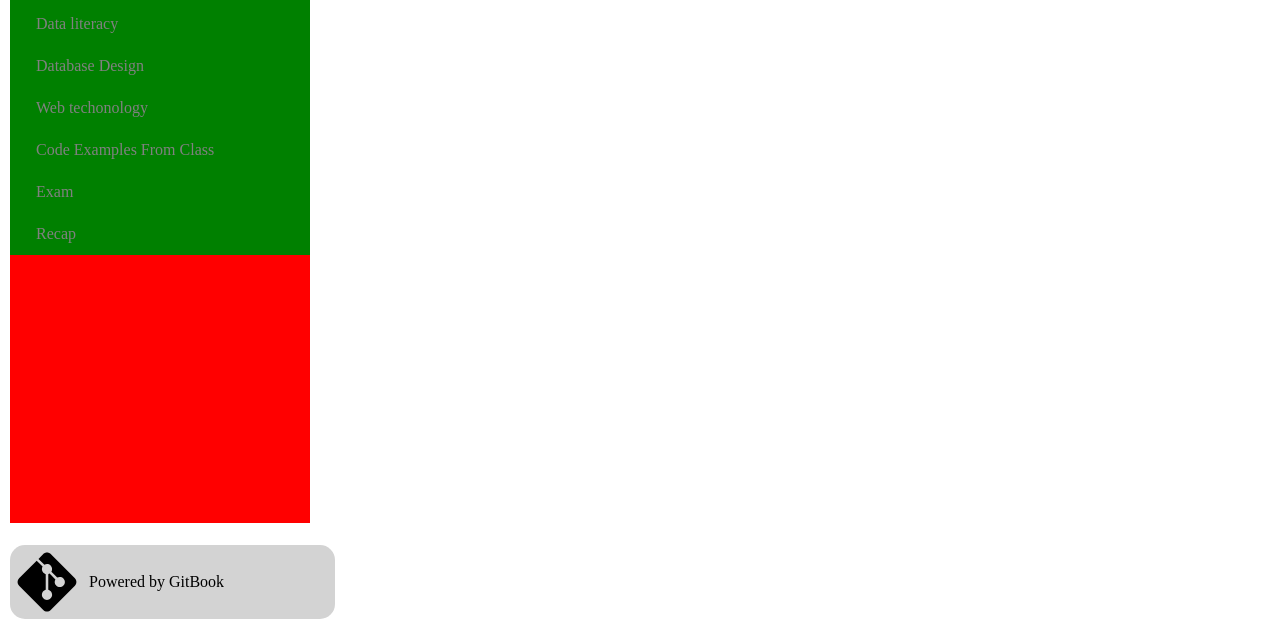
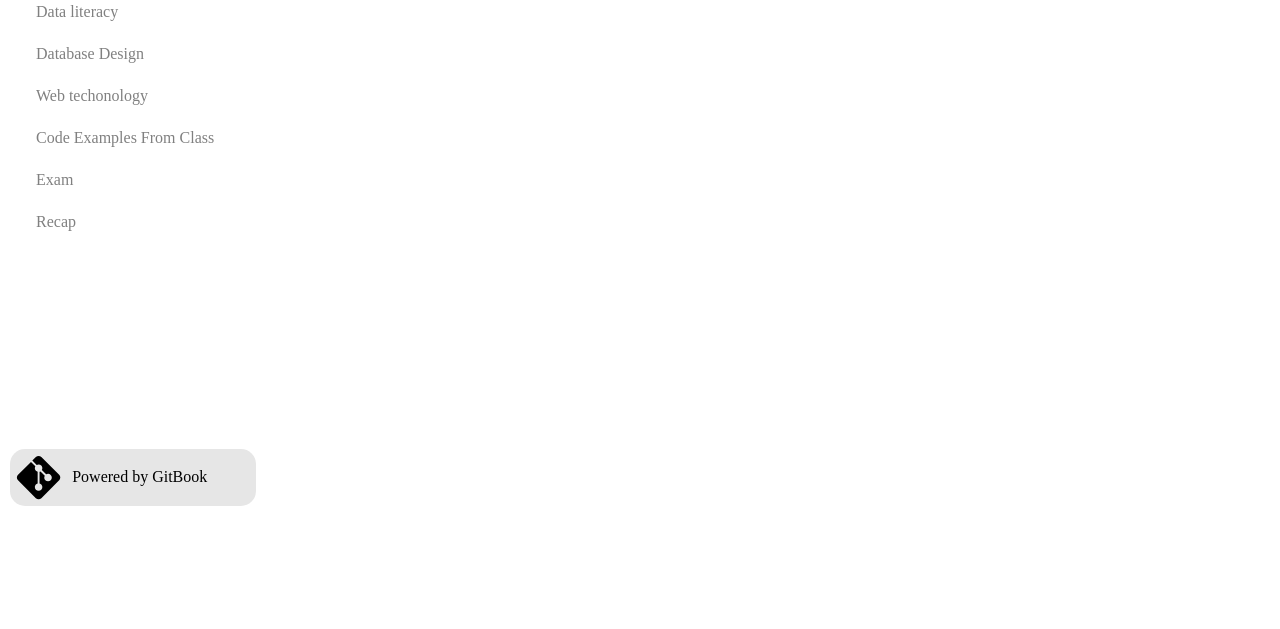
Before and after one commit to Junkersje/Portefolio_2, a website: page index.html in a window 1280 px wide. Shown: the part 171-800 px from the top of the page. Drawn offline with Linux system fonts and the light colour scheme.

Commit message:
adjustments made to site replica

```diff
--- a/index.html
+++ b/index.html
@@ -2,7 +2,7 @@
 <html lang="en">
 <head>
     <meta charset="UTF-8">
-    <title>Title</title>
+    <title>Welcome to IT-Arkitektur</title>
     <link href="style.css" rel="stylesheet">
 </head>
 <body>
@@ -11,7 +11,6 @@
       <img src="Screenshots/ScreenshotSiteLogo.png" alt="ITAR logo">
     </div>
     <div class="midnavbar">
-      <h1> middle </h1>
     </div>
     <div class="search-field">
       <button type="submit">
@@ -97,8 +96,6 @@
         </p>
     </div>
     <div class="right-sidebar">
-      somethingelse
-
     </div>
   </section>
 </body>
--- a/style.css
+++ b/style.css
@@ -1,4 +1,5 @@
-body {
+html, body{
+    height: 100%;
     margin: 0;
 }
 
@@ -8,7 +9,7 @@ header{
     border-bottom: 1px solid grey;
     justify-items: center;
     align-items: center;
-    margin-top: -17px;
+    padding: 15px;
 }
 
 .search-field{
@@ -24,7 +25,6 @@ header{
     align-items: center;
     justify-items: flex-start;
     border: none;
-
 }
 button svg{
     padding: 6px;
@@ -42,25 +42,23 @@ button svg{
 
 .page {
     display: grid;
-    grid-template-columns: 25% 55% 20%;
-    height: 80vh;
+    grid-template-columns: 20% 55% 20%;
+    height: 630px;
+    /* -------------------------------------------------------------------*/
 }
 
 .left-sidebar{
-    display: flex;
-    background-color: red;
-    justify-content: space-between;
-    flex-direction: column;
-    margin: 10px;
+    display: grid;
+    flex-direction: row;
+    margin-left: 10px;
+    align-content: space-between;
 }
 .left-sidebar ul{
-    background-color: yellow;
     list-style-type: none;
     padding-left: 0;
 }
 
 .left-sidebar li{
-    background-color: green;
     padding: 6px 6px 6px 6px;
 }
 
@@ -70,7 +68,6 @@ button svg{
     border-radius: 5px;
 }
 
-
 .li-element:hover {
     color: #474747;
     background-color: lightgrey;
@@ -78,25 +75,21 @@ button svg{
     border-radius: 5px;
 }
 
-.main-page {
-    margin: 0 5% 0 10%;
-}
-
 .sidebar-foot {
-    position: fixed;
     display: grid;
     grid-template-columns: 20% 75%;
     align-items: center;
-    margin: 10px 10px 10px 0;
-    bottom: 0;
-    width: 25%;
     border-radius: 15px;
-    background-color: lightgrey;
-    padding: 5px 0 5px 5px;
-
+    padding: 5px;
+    background-color: #e6e6e6;
+    max-height: 60px;
+    margin-bottom: 15px;
 }
 
 .sidebar-foot a{
     margin-left: 10px;
+}
 
+.main-page {
+    margin: 0 5% 0 10%;
 }
```
